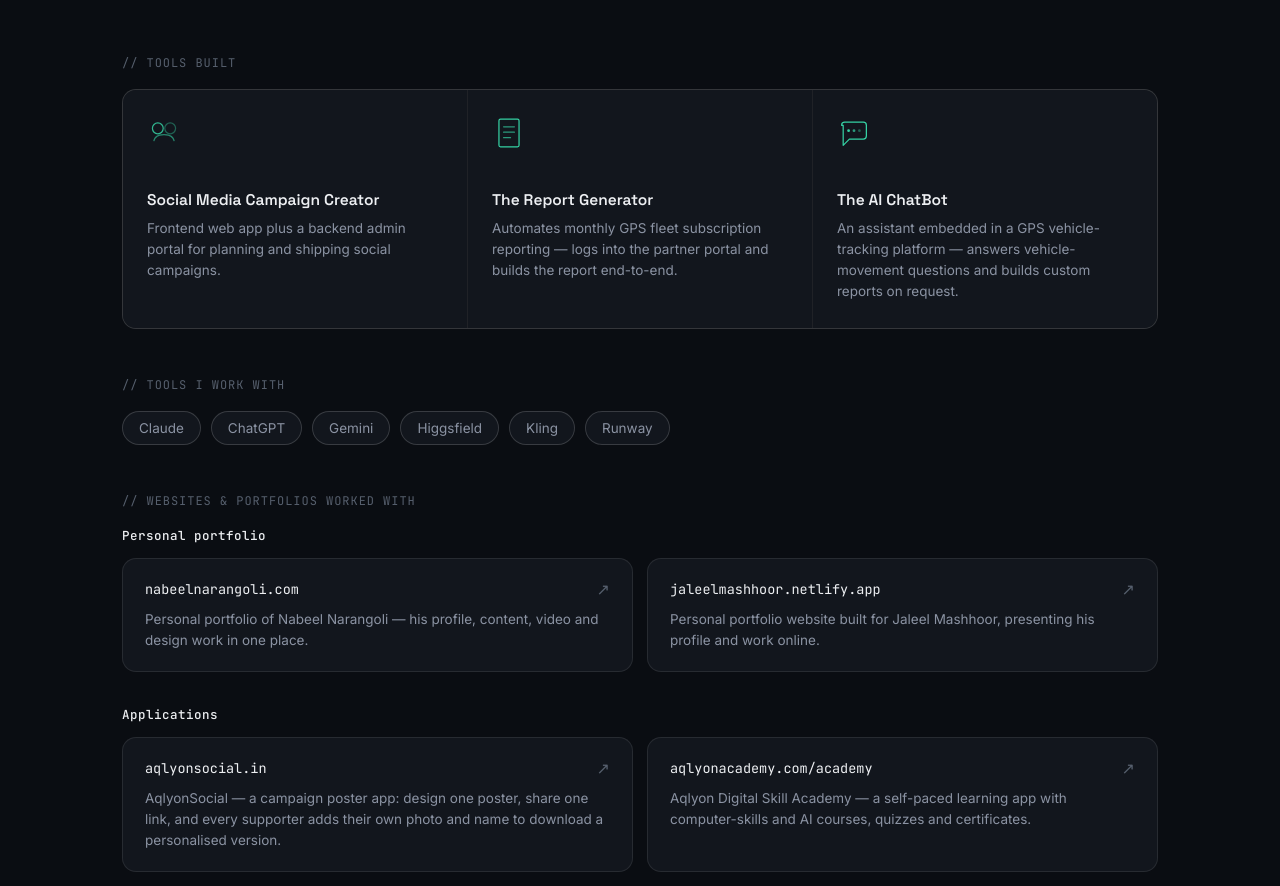
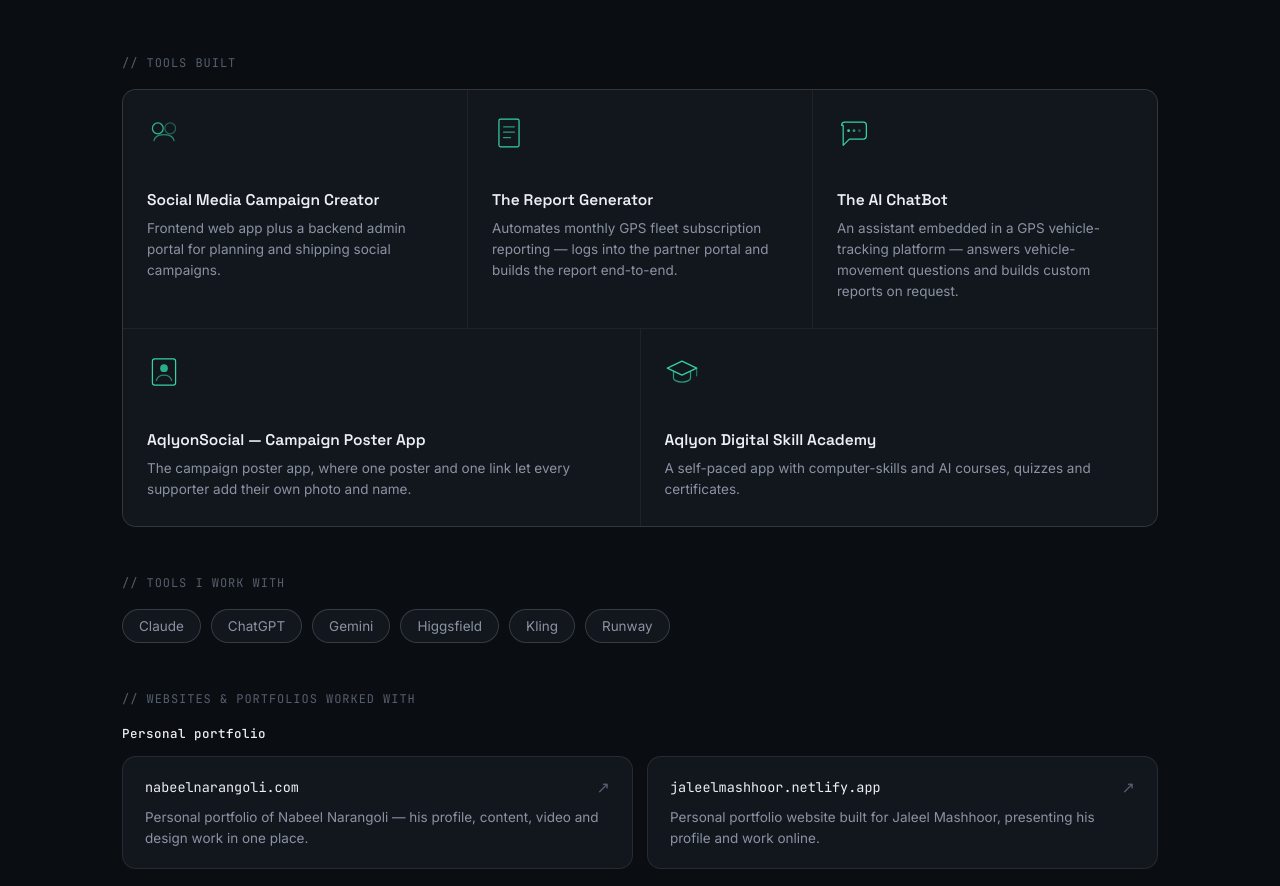
Before and after one commit to nabeelnarangoli/nabeelnarangoli, a plain HTML site: page index.html in a window 1280 px wide. Shown: the part 6760-7646 px from the top of the page. Drawn offline with Linux system fonts and the light colour scheme.

Commit message:
Add AqlyonSocial and Aqlyon Digital Skill Academy to Tools Built
Co-Authored-By: Claude Sonnet 5.5 <noreply@anthropic.com>
Claude-Session: https://claude.ai/code/session_01E5KunKD2FT876f4WtY1JEz

```diff
--- a/index.html
+++ b/index.html
@@ -442,14 +442,15 @@ html[data-mode="create"] .hero__telemetry dd.mode-text--create{display:block;}
   margin-bottom:18px;
 }
 .ai-tools-grid{
-  display:grid; grid-template-columns:repeat(3, 1fr); gap:1px;
+  display:grid; grid-template-columns:repeat(6, 1fr); gap:1px;
   background:var(--line); border:1px solid var(--line); border-radius:var(--radius); overflow:hidden;
 }
-.ai-card{ background:var(--surface); padding:26px 24px; }
+.ai-card{ background:var(--surface); padding:26px 24px; grid-column:span 2; }
+.ai-card--wide{ grid-column:span 3; }
 .ai-card__glyph{ width:34px; height:34px; margin-bottom:16px; }
 .ai-card h4{ font-family:'Space Grotesk',sans-serif; font-size:15.5px; font-weight:600; margin-bottom:8px; }
 .ai-card p{ font-size:13.5px; line-height:1.55; }
-@media (max-width:820px){ .ai-tools-grid{ grid-template-columns:1fr; } }
+@media (max-width:820px){ .ai-tools-grid{ grid-template-columns:1fr; } .ai-card, .ai-card--wide{ grid-column:auto; } }
 
 .site-group{ margin-bottom:34px; }
 .site-group:last-child{ margin-bottom:0; }
@@ -1015,6 +1016,24 @@ html[data-mode="create"] .hero__telemetry dd.mode-text--create{display:block;}
           <h4>The AI ChatBot</h4>
           <p>An assistant embedded in a GPS vehicle-tracking platform — answers vehicle-movement questions and builds custom reports on request.</p>
         </div>
+        <div class="ai-card ai-card--wide">
+          <svg class="ai-card__glyph" viewBox="0 0 44 44" fill="none" xmlns="http://www.w3.org/2000/svg" aria-hidden="true">
+            <rect x="7" y="5" width="30" height="34" rx="3" stroke="var(--accent)" stroke-width="1.6"/>
+            <circle cx="22" cy="17" r="5" fill="var(--accent)" opacity=".8"/>
+            <path d="M12 33c1.5-5 5-7 10-7s8.5 2 10 7" stroke="var(--accent)" stroke-width="1.6" stroke-linecap="round" opacity=".6"/>
+          </svg>
+          <h4>AqlyonSocial — Campaign Poster App</h4>
+          <p>The campaign poster app, where one poster and one link let every supporter add their own photo and name.</p>
+        </div>
+        <div class="ai-card ai-card--wide">
+          <svg class="ai-card__glyph" viewBox="0 0 44 44" fill="none" xmlns="http://www.w3.org/2000/svg" aria-hidden="true">
+            <path d="M22 8 3 17l19 9 19-9-19-9Z" stroke="var(--accent)" stroke-width="1.6" stroke-linejoin="round"/>
+            <path d="M11 21.5V30c0 2.5 5 5 11 5s11-2.5 11-5v-8.5" stroke="var(--accent)" stroke-width="1.6" opacity=".7" stroke-linecap="round"/>
+            <path d="M41 17v10" stroke="var(--accent)" stroke-width="1.6" stroke-linecap="round" opacity=".5"/>
+          </svg>
+          <h4>Aqlyon Digital Skill Academy</h4>
+          <p>A self-paced app with computer-skills and AI courses, quizzes and certificates.</p>
+        </div>
       </div>
     </div>
 
```
